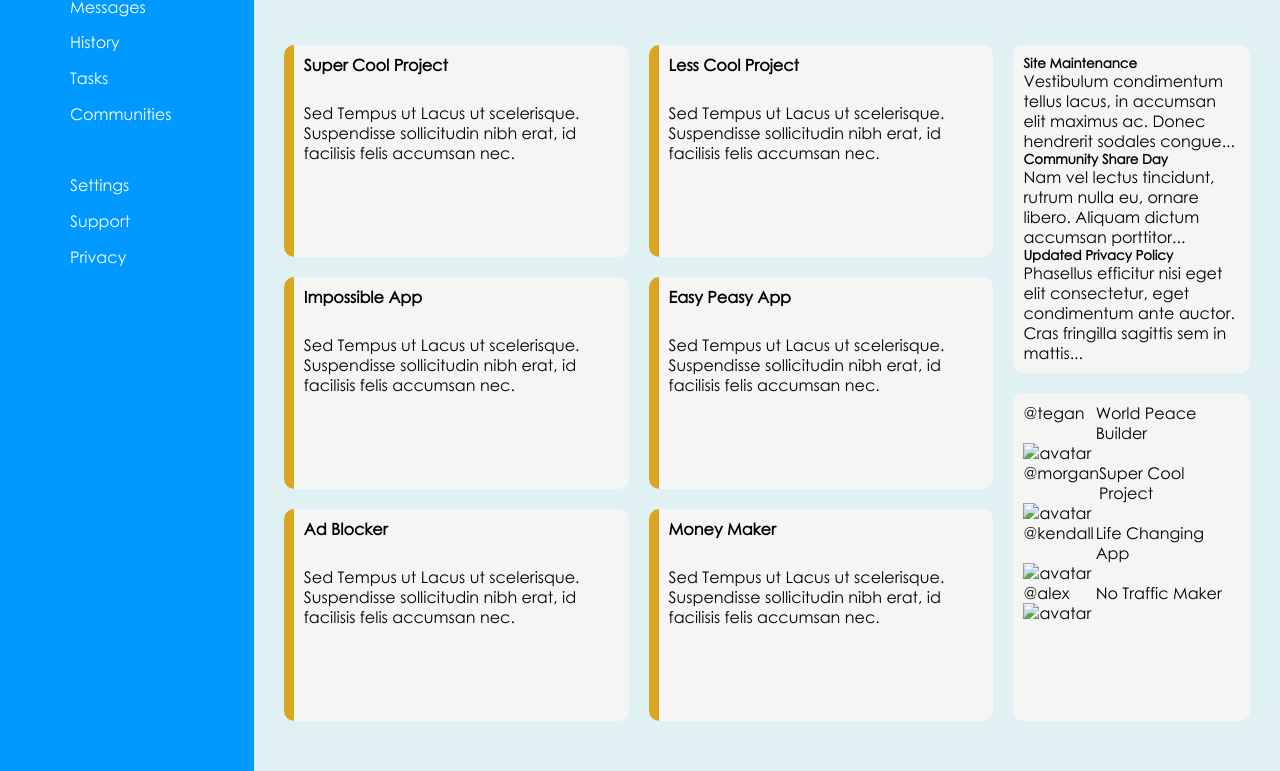
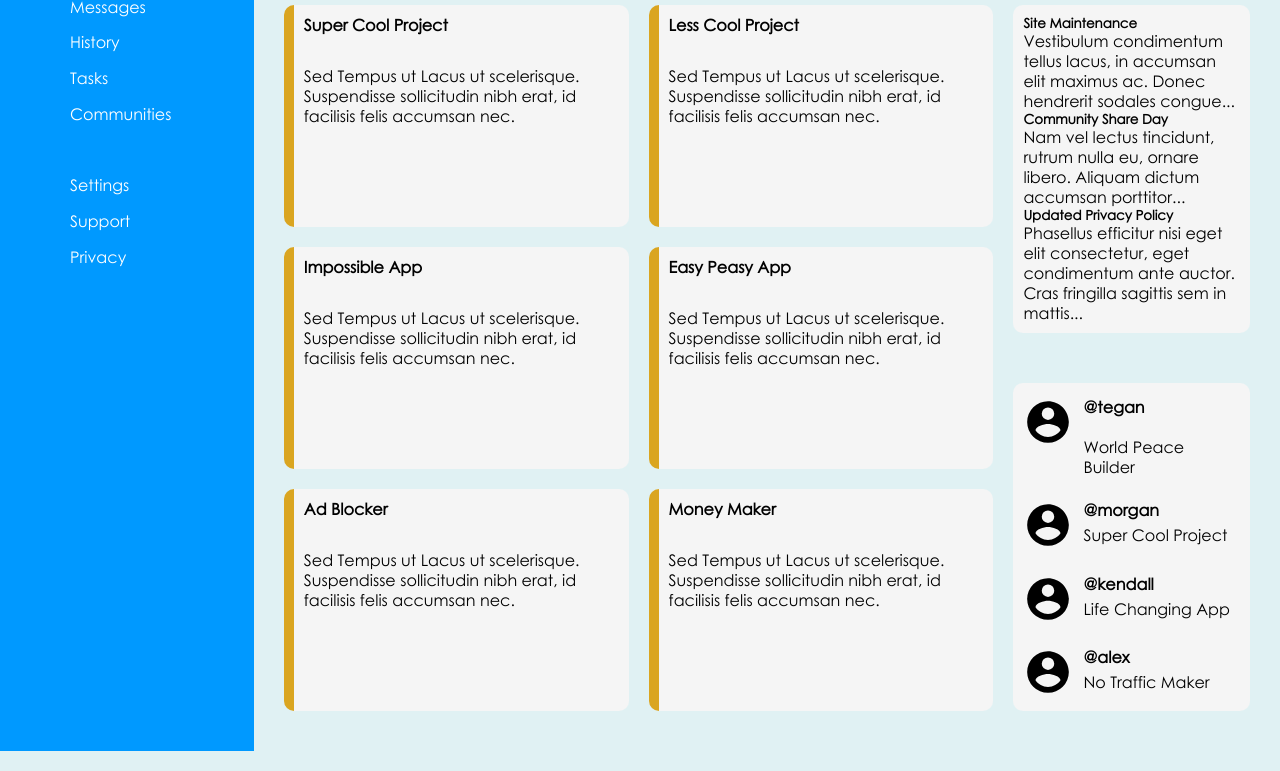
Before and after one commit to The-Snollygoster/Admin-Dashboard, a plain HTML site: page index.html in a window 1280 px wide. Shown: the part 165-936 px from the top of the page. Drawn offline with Linux system fonts and the light colour scheme.

Commit message:
Trending section
Completed the Trending section with svg icons
added.

```diff
--- a/index.css
+++ b/index.css
@@ -16,7 +16,7 @@ body {
 
 .wrapper {
     display: grid;
-    grid-template: 20vh 1fr / 1fr 5fr;
+    grid-template: 15vh 1fr / 1fr 5fr;
     height: 100vh;
 }
 
@@ -105,7 +105,8 @@ li {
     display: grid;
     grid-template: 1fr 1fr / 3fr 1fr;
     gap: 20px;
-    margin: 50px 30px 50px 30px;
+    row-gap: 50px;
+    margin: 50px 30px 40px 30px;
 }
 
 .projects {
@@ -143,14 +144,17 @@ div.card {
     grid-area: 2 / 2 / 3 / 3;
     padding: 10px;
     border-radius: 10px;
+    gap: 15px;
+    justify-content: space-around;
 }
 
 .handle {
     display: grid;
-    grid-template-columns: 1fr 2fr;
+    grid-template: 1fr 1fr / auto 2fr;
 }
 
 .handle img {
-    grid-column-start: 1;
-    grid-row-end: 3;
+    height: 50px;
+    padding-right: 10px;
+    grid-area: 1 / 1 / 3 / 2;
 }
--- a/index.html
+++ b/index.html
@@ -136,23 +136,23 @@
             </div>
             <div class="trending">
                 <div class="handle">
-                    <img src="" alt="avatar">
-                    <p>@tegan</p>
+                    <img src="./images/icons/account-circle.svg" alt="avatar">
+                    <h4>@tegan</h4>
                     <p>World Peace Builder</p>
                 </div>
                 <div class="handle">
-                    <img src="" alt="avatar">
-                    <p>@morgan</p>
+                    <img src="./images/icons/account-circle.svg" alt="avatar">
+                    <h4>@morgan</h4>
                     <p>Super Cool Project</p>
                 </div>
                 <div class="handle">
-                    <img src="" alt="avatar">
-                    <p>@kendall</p>
+                    <img src="./images/icons/account-circle.svg" alt="avatar">
+                    <h4>@kendall</h4>
                     <p>Life Changing App</p>
                 </div>
                 <div class="handle">
-                    <img src="" alt="avatar">
-                    <p>@alex</p>
+                    <img src="./images/icons/account-circle.svg" alt="avatar">
+                    <h4>@alex</h4>
                     <p>No Traffic Maker</p>
                 </div>
             </div>
```
